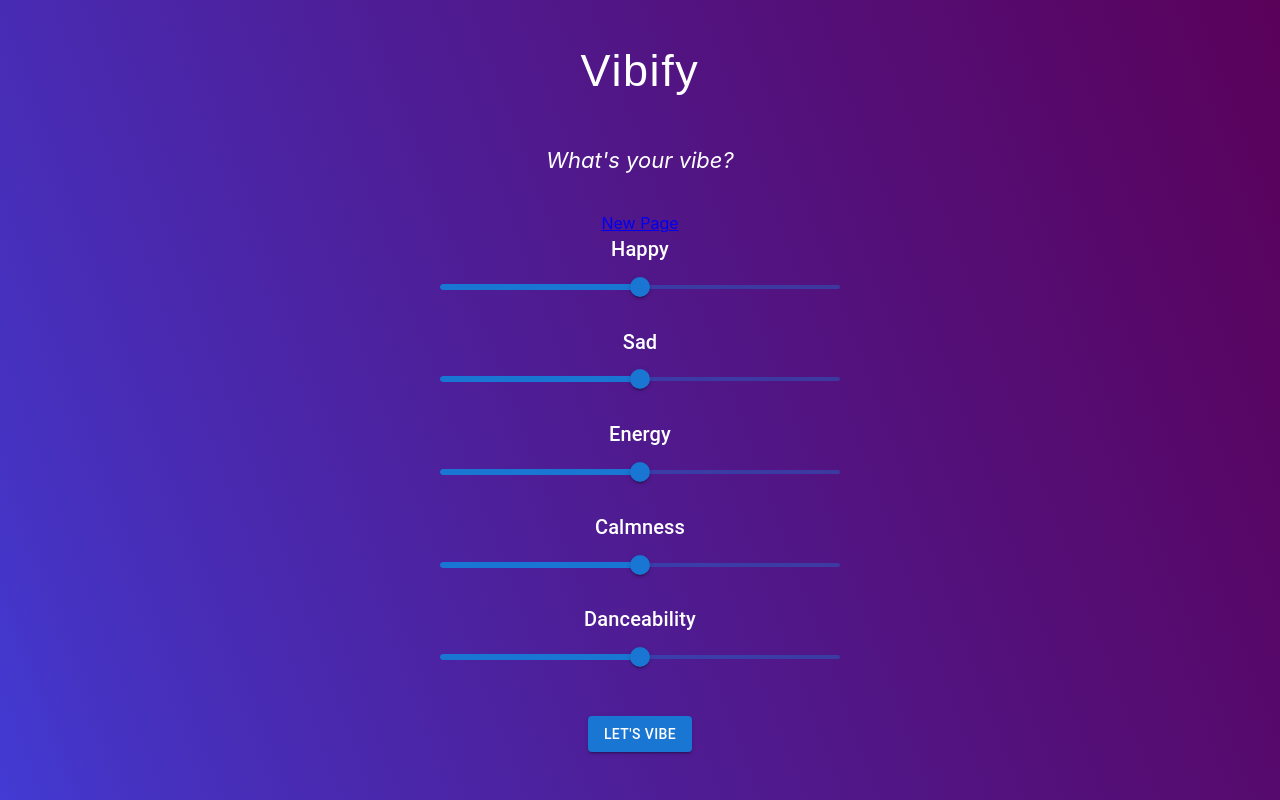
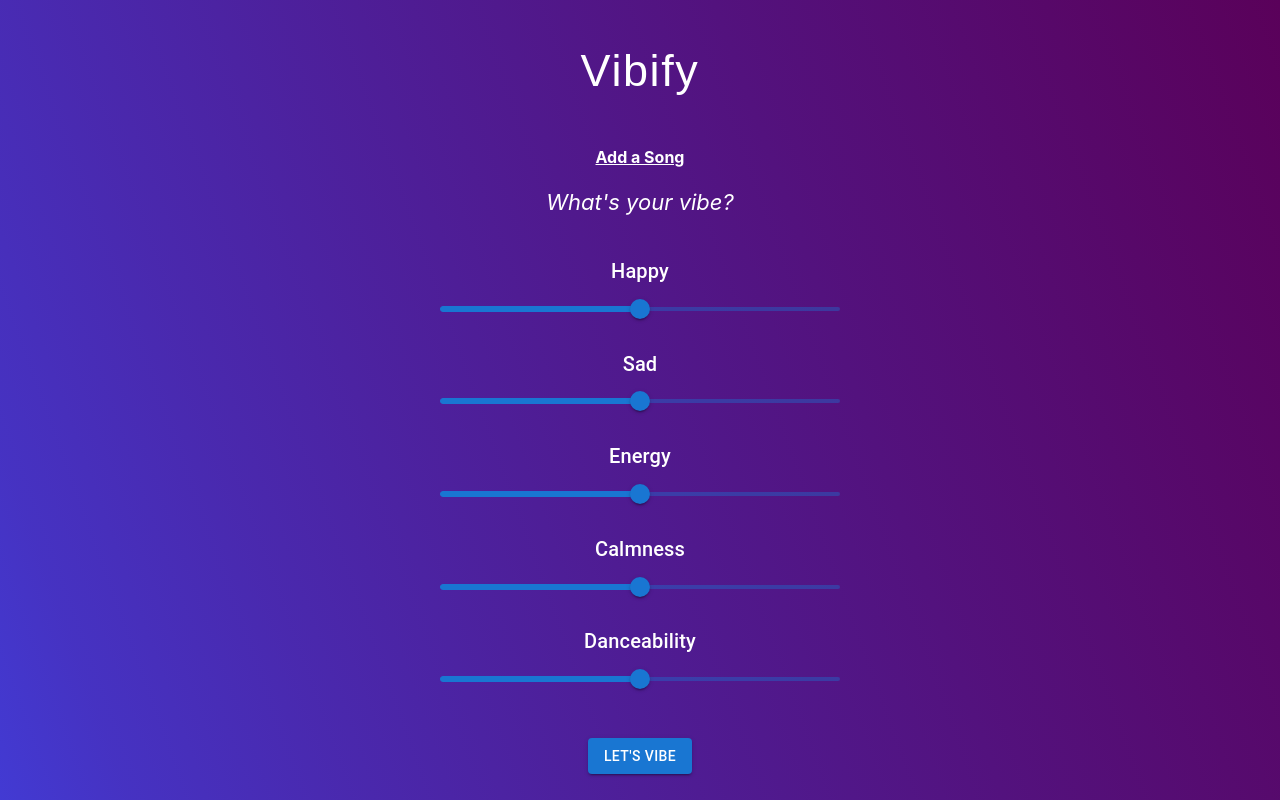
Before and after one commit to EricHaddad/Vibify, a React (Create React App) app: page / in a window 1280 px wide. Shown: the top 800 px of the page. Built offline with nearby package versions, Linux system fonts and the light colour scheme.

Commit message:
Fixes a few more styling things

```diff
--- a/src/App.css
+++ b/src/App.css
@@ -47,3 +47,8 @@
     color: orange; /* Target color (orange) */
   }
 }
+
+.link {
+  color: white;
+  font-weight: bold;
+}
--- a/src/App.js
+++ b/src/App.js
@@ -14,11 +14,11 @@ function App() {
           Vibify
         </p>
       </header>
+      <Link className='link' to="/addSong">Add a Song</Link>
       <p className="h2">
           What's your vibe?
         </p>
-      <Link to="/addSong">New Page</Link>
-      <Sliders />
+      <Sliders buttonName="LET'S VIBE"/>
 
     </div>
   );
--- a/src/addSong.js
+++ b/src/addSong.js
@@ -22,7 +22,7 @@ function AddSong() {
                     />
                 </div>
             </div>
-            <Sliders />
+            <Sliders buttonName="SUBMIT SONG"/>
         </div>
     );
 }
--- a/src/components/sliders.js
+++ b/src/components/sliders.js
@@ -1,7 +1,7 @@
 import React, { useState } from 'react';
 import { FormControl, InputLabel, Slider, Box, Button, Typography } from '@mui/material';
 
-function Sliders () {
+function Sliders ({buttonName}) {
     const [happyValue, setHappyValue] = useState(50);
     const [sadValue, setSadValue] = useState(50);
     const [energyValue, setEnergyValue] = useState(50);
@@ -83,7 +83,7 @@ function Sliders () {
         />
         <Box className="buttonContainer">
           <Button variant="contained" onClick={handleSubmit}>
-            Let's Vibe
+            {buttonName}
           </Button>
         </Box>
       </Box>
```
